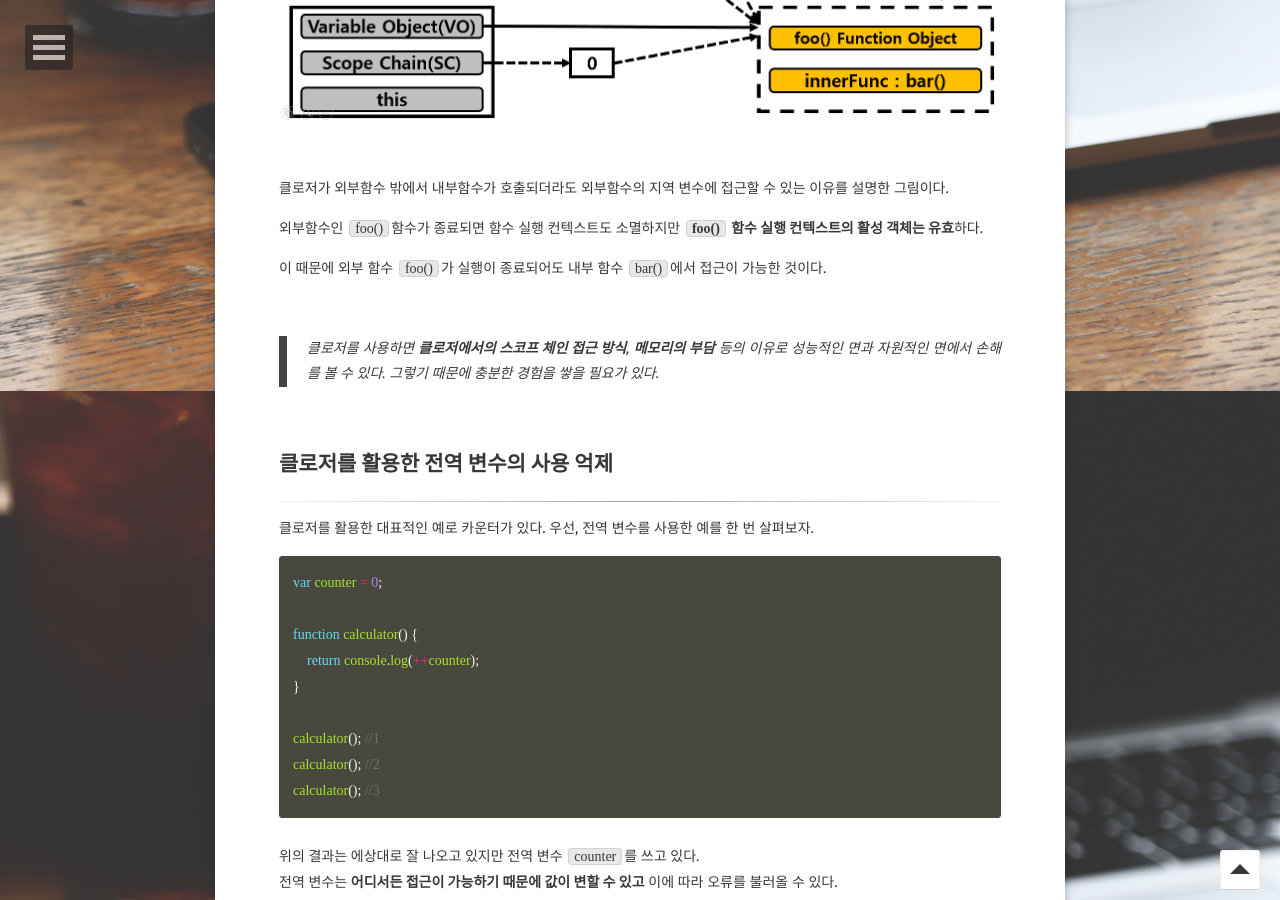
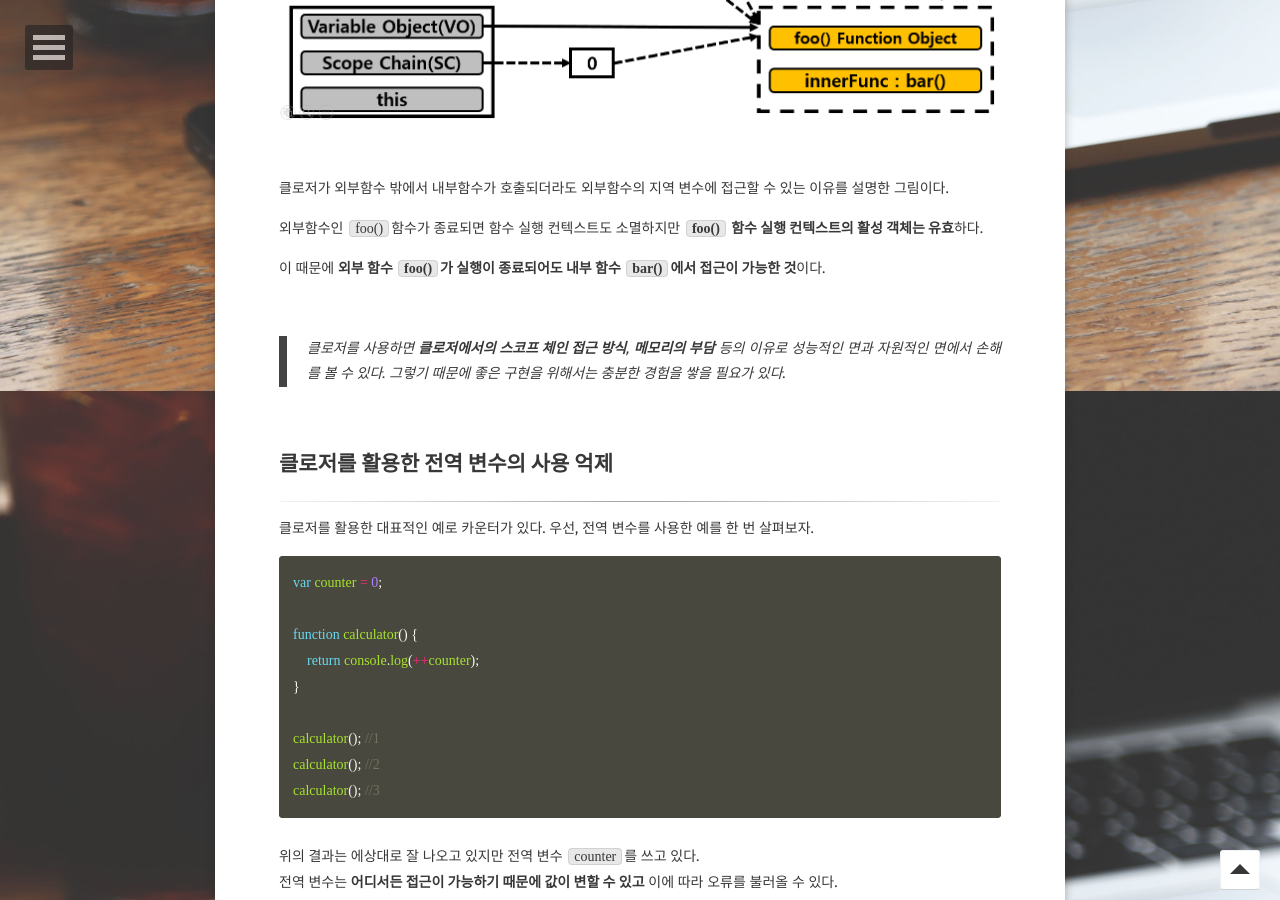
Before and after one commit to BKJang/DEVLOG, a Jekyll site: the page built from _posts/javascript/2018-10-25-Closure.md, in a window 1280 px wide and 900 px high, scrolled down 2309 px. Built offline with Jekyll 4.4.1, drawn with Linux system fonts in a browser that asks for light colours; some web fonts are replaced; comment, search, counter and statistics services are not loaded; some of the changed text lies outside the part shown.

Commit message:
Update 2018-10-25-Closure.md

```diff
--- a/_posts/javascript/2018-10-25-Closure.md
+++ b/_posts/javascript/2018-10-25-Closure.md
@@ -26,7 +26,7 @@
 
 내부 함수의 `[[Scopes]]` 프로퍼티는 **자신의 실행 환경(Lexical Enviroment)**과 자신을 포함하는 **외부 함수의 실행 환경과 전역 객체**를 가리킨다.
 
-이 때, 자신을 포함하는 **외부 함수의 실행 컨텍스트가 소멸하여도 `[[Scopes]] `프로퍼티가 가리키는 외부 함수의 실행 환경(Activation object)은 소멸하지 않고 참조**할 수 있다. 이것이 **클로저**이다.
+이 때, 자신을 포함하는 **외부 함수의 실행 컨텍스트가 소멸하여도 `[[Scopes]] `프로퍼티가 가리키는 외부 함수의 실행 환경(Activation Object)은 소멸하지 않고 참조**할 수 있다. 이것이 **클로저**이다.
 
 <br/>
 
@@ -68,11 +68,11 @@
 
 외부함수인 `foo()`함수가 종료되면 함수 실행 컨텍스트도 소멸하지만 **`foo()` 함수 실행 컨텍스트의 활성 객체는 유효**하다.
 
-이 때문에 외부 함수 `foo()`가 실행이 종료되어도 내부 함수 `bar()`에서 접근이 가능한 것이다.
+이 때문에 **외부 함수 `foo()`가 실행이 종료되어도 내부 함수 `bar()`에서 접근이 가능한 것**이다.
 
 <br/>
 
-> 클로저를 사용하면 **클로저에서의 스코프 체인 접근 방식**, **메모리의 부담** 등의 이유로 성능적인 면과 자원적인 면에서 손해를 볼 수 있다. 그렇기 때문에 충분한 경험을 쌓을 필요가 있다.
+> 클로저를 사용하면 **클로저에서의 스코프 체인 접근 방식**, **메모리의 부담** 등의 이유로 성능적인 면과 자원적인 면에서 손해를 볼 수 있다. 그렇기 때문에 좋은 구현을 위해서는 충분한 경험을 쌓을 필요가 있다.
 
 <br/>
 
```
Also changed, not shown: other parts of _posts/javascript/2018-10-25-Closure.md (+1 -1 lines).
